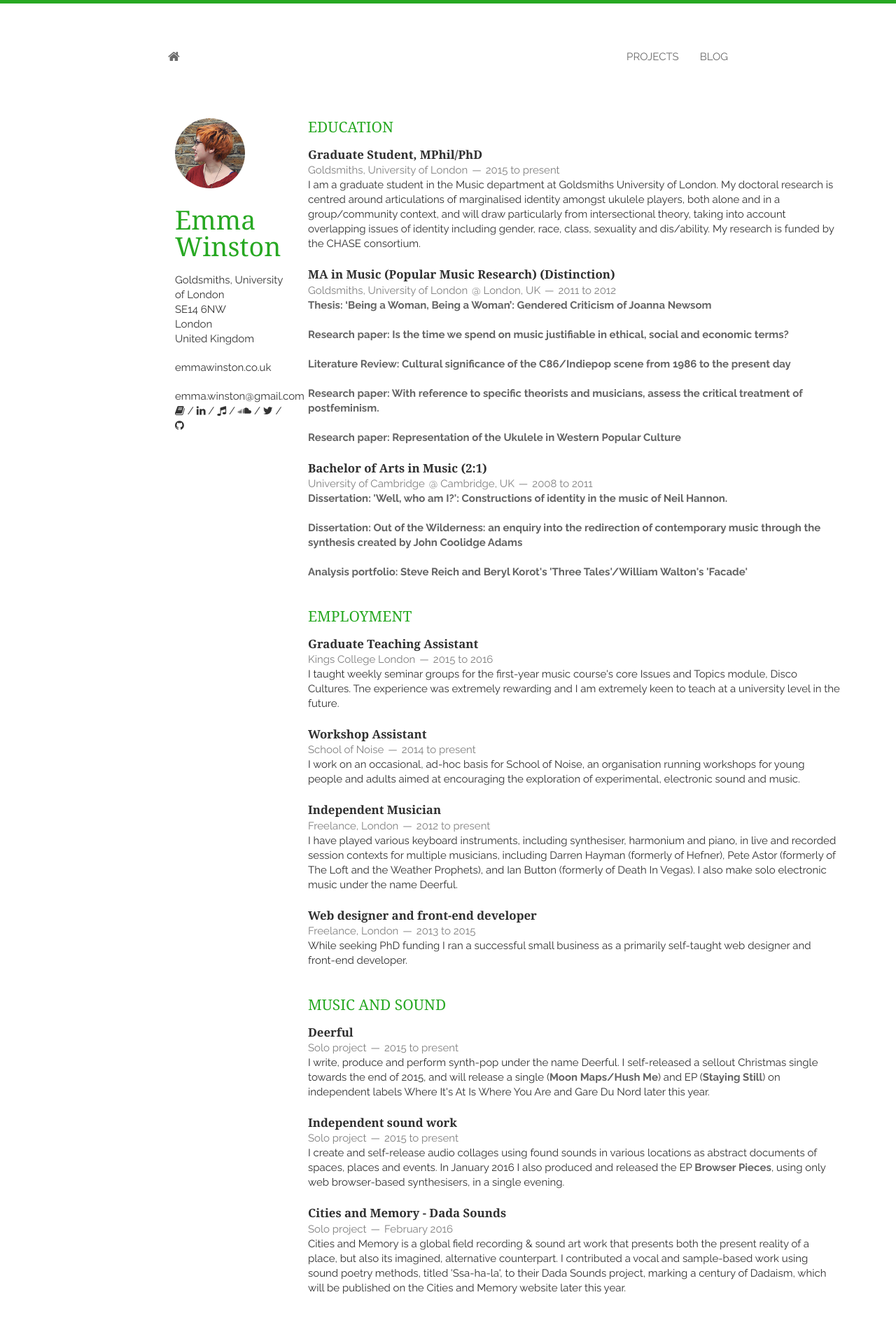
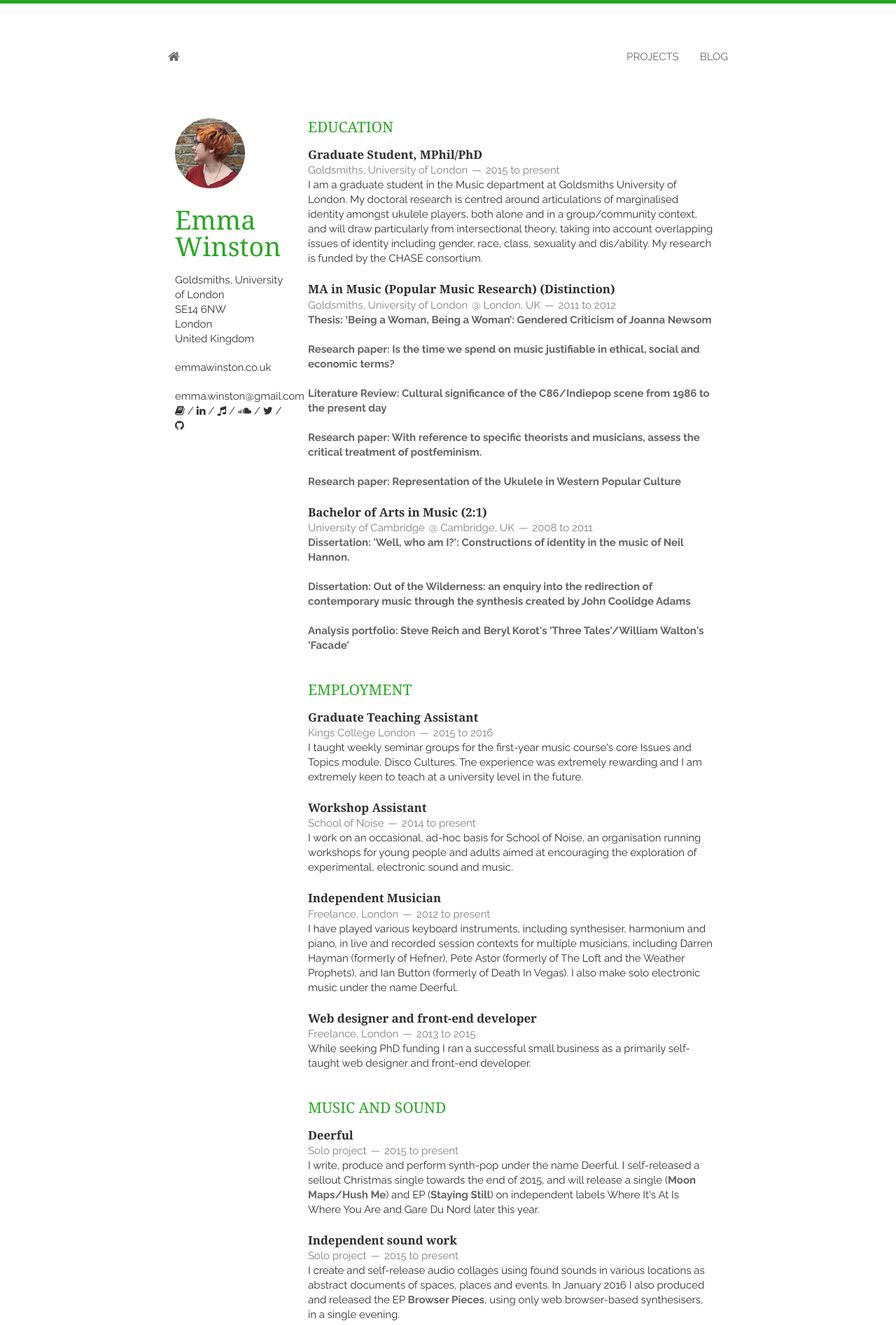
Before and after one commit to emmawinston/cv, a Jekyll site: the page built from index.html, in a window 1280 px wide. Shown: the top 1893 px of the page at 70% size. Built offline with Jekyll 4.4.1, drawn with Linux system fonts in a browser that asks for light colours; nearby versions of some CDN libraries; Markdown is read by kramdown in place of the engine named in the settings; the list of posts is cut into pages by our own code.

Commit message:
change thirteen ten

```diff
--- a/_includes/education.html
+++ b/_includes/education.html
@@ -1,4 +1,4 @@
-<section class="thirteen columns">
+<section class="ten columns">
     <h1>Education</h1>
     <article>
         <header>
--- a/_includes/employment.html
+++ b/_includes/employment.html
@@ -1,4 +1,4 @@
-<section class="thirteen columns">
+<section class="ten columns">
     <h1>Employment</h1>
     <article>
         <header>
--- a/_includes/media.html
+++ b/_includes/media.html
@@ -1,4 +1,4 @@
-<section class="thirteen columns">
+<section class="ten columns">
     <h1>Media Appearances</h1>
     <article>
         <header>
--- a/_includes/music.html
+++ b/_includes/music.html
@@ -1,4 +1,4 @@
-<section class="thirteen columns">
+<section class="ten columns">
     <h1>Music and sound</h1>
     <article>
         <header>
--- a/_includes/other.html
+++ b/_includes/other.html
@@ -1,4 +1,4 @@
-<section class="thirteen columns">
+<section class="ten columns">
     <h1>Other projects</h1>
     <article>
         <header>
--- a/_includes/presentations.html
+++ b/_includes/presentations.html
@@ -1,4 +1,4 @@
-<section class="thirteen columns">
+<section class="ten columns">
     <h1>Presentations</h1>
     <article>
         <header>
```
